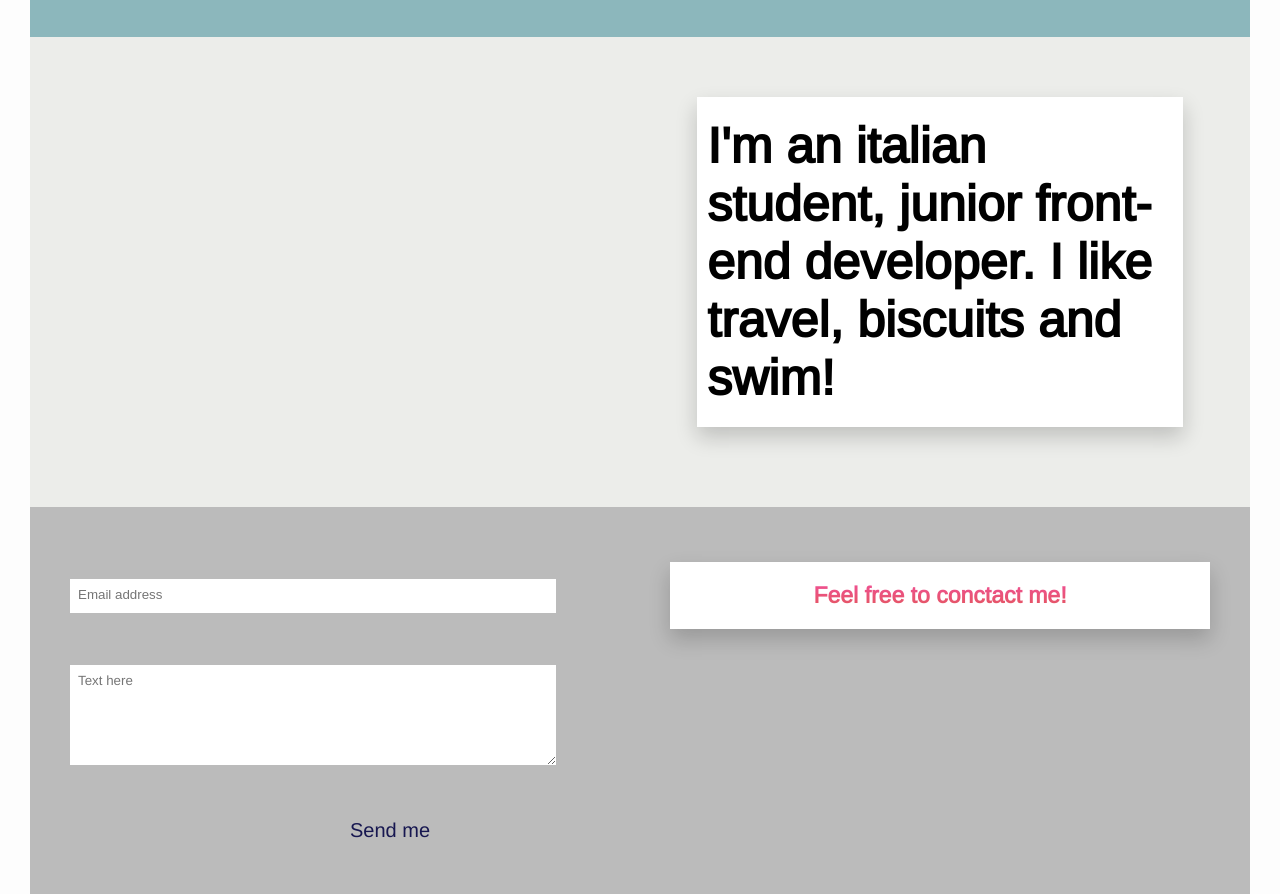
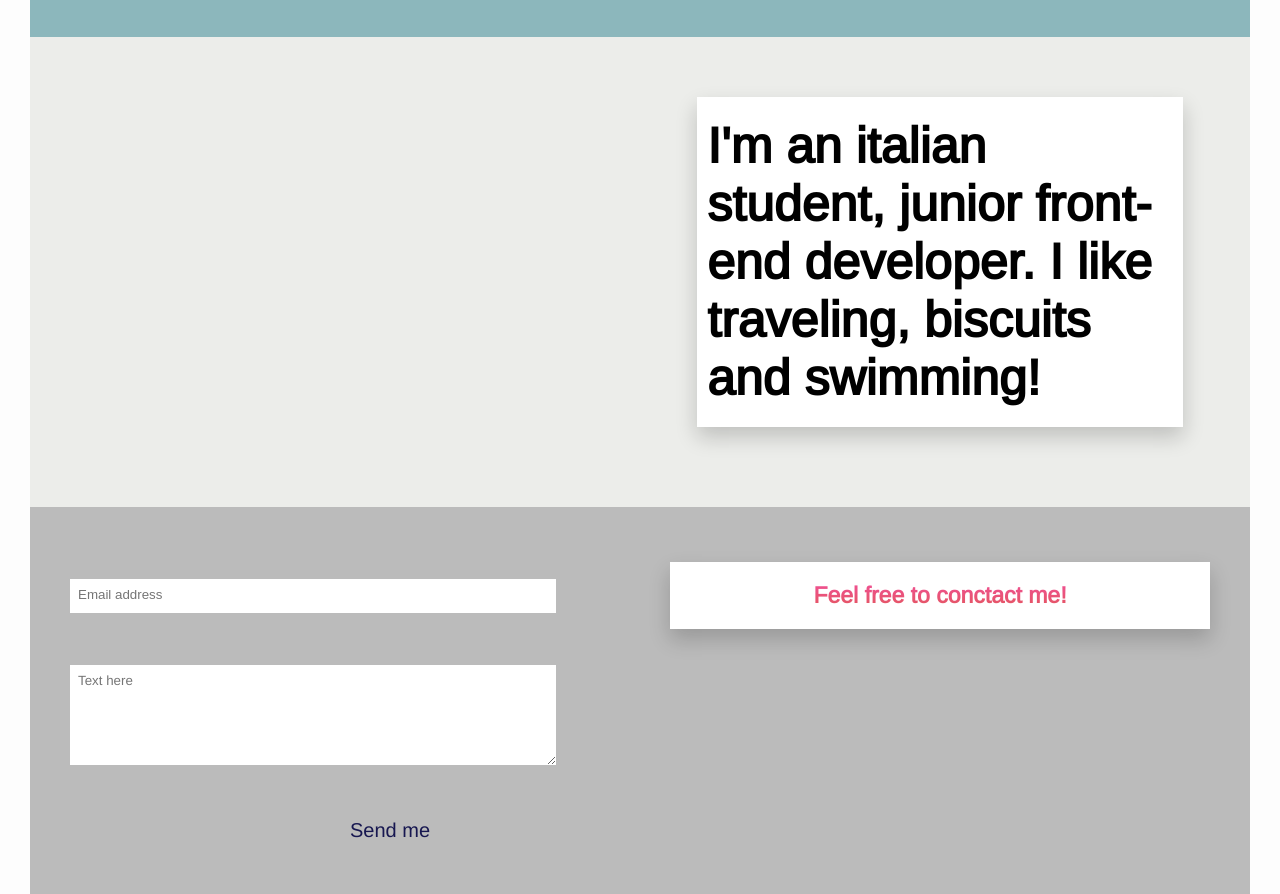
Before and after one commit to stefanoalberotanza/stefanoalberotanza.github.io, a website: page index.html in a window 1280 px wide. Shown: the part 1214-2108 px from the top of the page. Drawn offline with nearby package versions, Linux system fonts and the light colour scheme.

Commit message:
fix typo

```diff
--- a/index.html
+++ b/index.html
@@ -88,7 +88,7 @@
                 <div class="about__image"></div>
             </div>
             <div class="col-1-of-2">
-                <div class="about__text"><h1 class="about__description"> I'm an <span class="about__span--italian">italian</span> student, junior front-end developer. I like travel, biscuits and <span class="about__span--swim">swim!</span></h1></div>
+                <div class="about__text"><h1 class="about__description"> I'm an <span class="about__span--italian">italian</span> student, junior front-end developer. I like traveling, biscuits and <span class="about__span--swim">swimming!</span></h1></div>
             </div>
         </div>
         </section>
```
